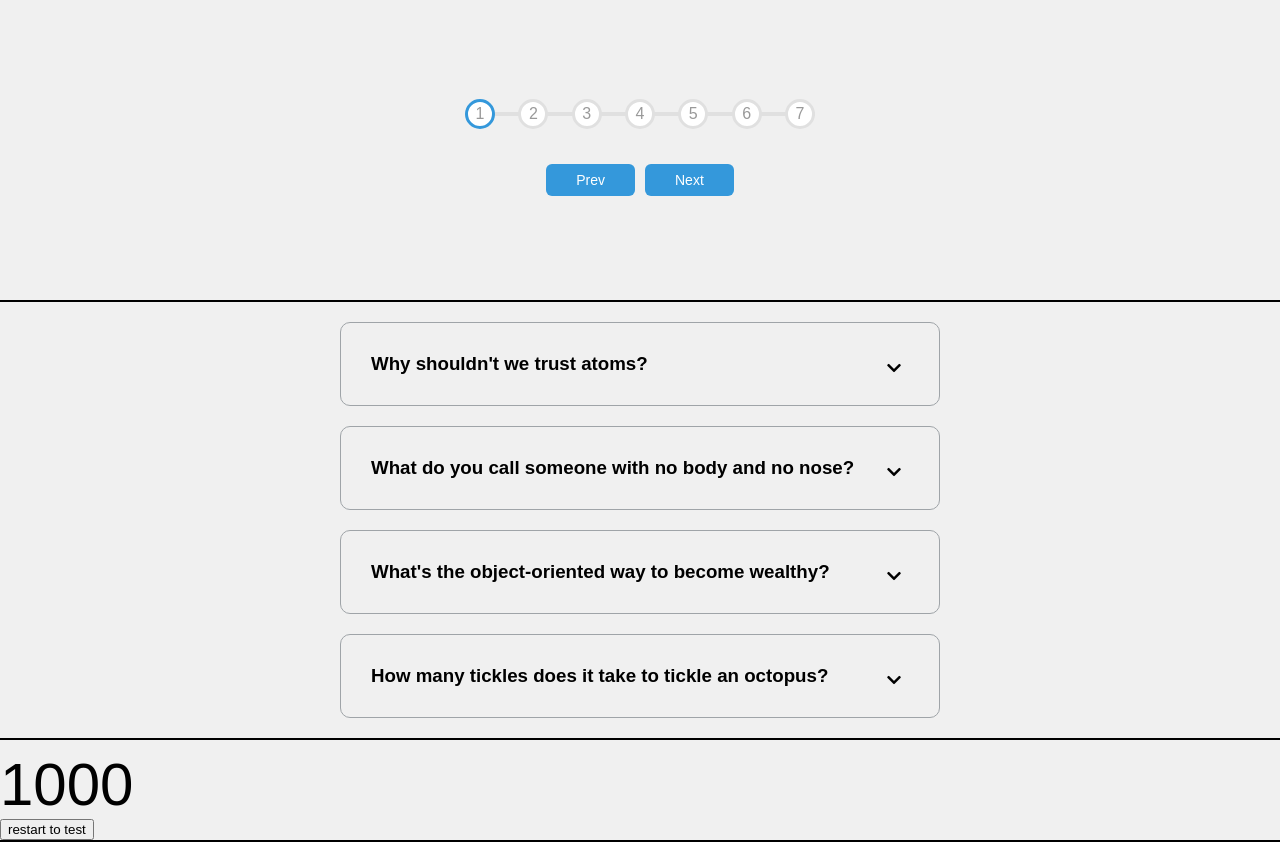
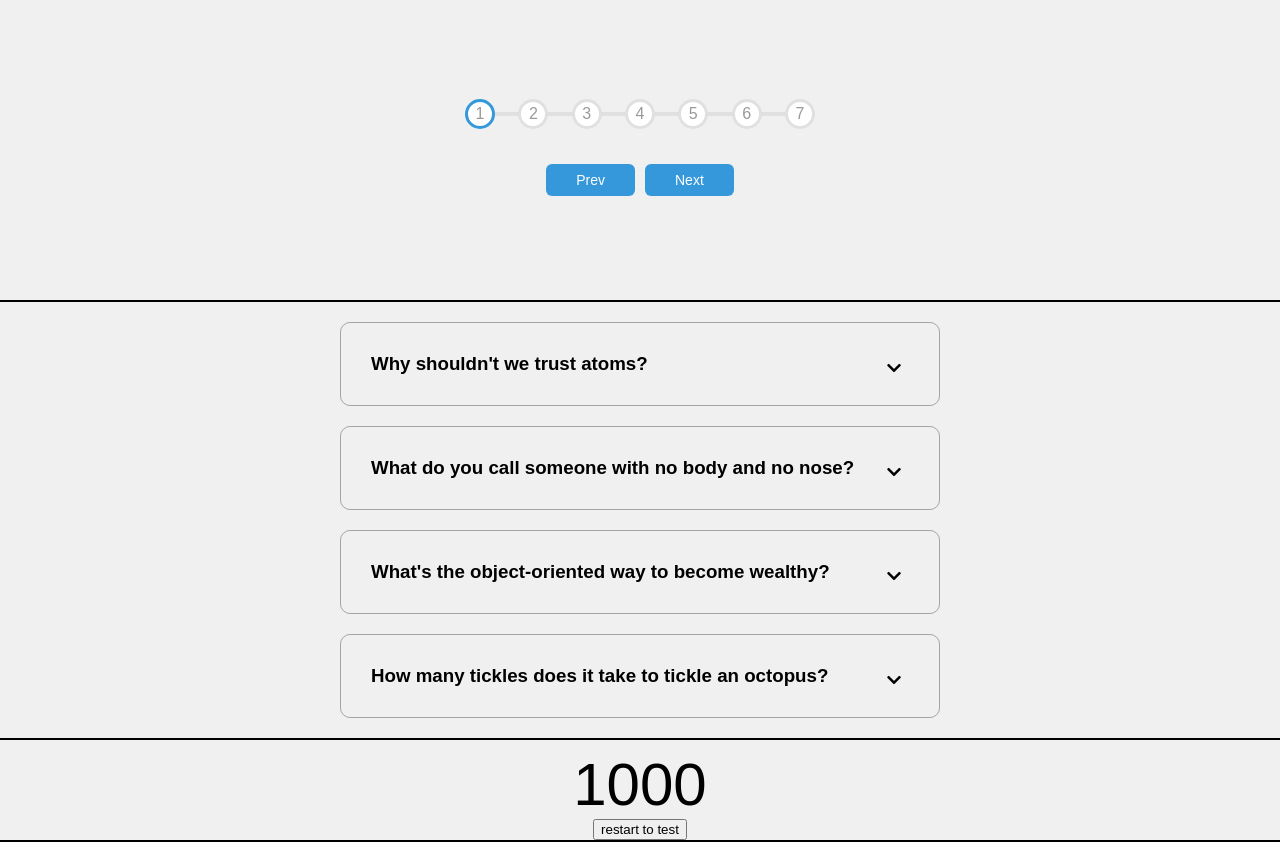
Before and after one commit to destrevo/Ts-React-MicroComponents, a React (Create React App) app: page / in a window 1280 px wide. Built offline with nearby package versions, Linux system fonts and the light colour scheme; a web font is replaced by a local one.

Commit message:
pretty mitti pitti

```diff
--- a/src/IncrementingCounterComponent/IncrementCounter.tsx
+++ b/src/IncrementingCounterComponent/IncrementCounter.tsx
@@ -42,10 +42,10 @@ export default function IncrementCounter({ start, end, duration, uniqeuId }: Inc
 
 
     return (
-        <>
+        <div style={{ textAlign: 'center' }}>
             <div id={uniqeuId} className="counter" />
             {/* remove the button in real cenario */}
-            <button onClick={()=>{setRestart(x=>!x)}}>restart to test</button>
-        </>
+            <button onClick={() => { setRestart(x => !x) }}>restart to test</button>
+        </div>
     )
 }
```
